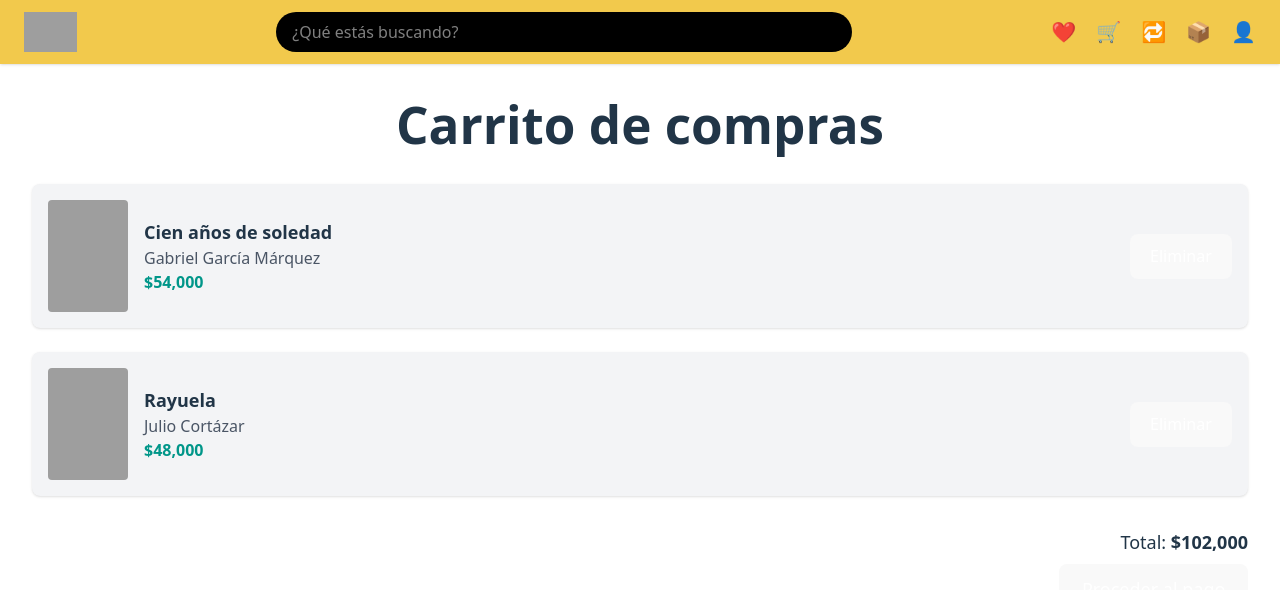
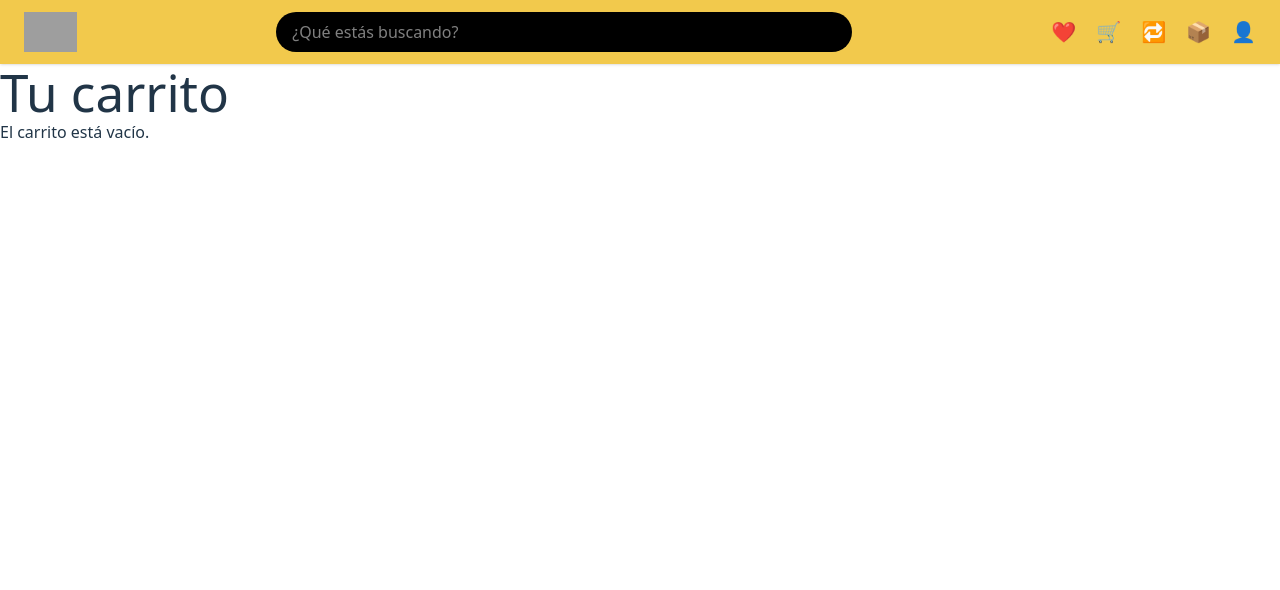
Before and after one commit to cdocamposanchez/get-a-book, a React (Vite) app: page /cart in a window 1280 px wide. Shown: the top 590 px of the page. Built offline with nearby package versions, Linux system fonts and the light colour scheme; grey boxes are pictures that could not be loaded.

Commit message:
Update CartPage.tsx

```diff
--- a/src/features/order/pages/CartPage.tsx
+++ b/src/features/order/pages/CartPage.tsx
@@ -1,60 +1,42 @@
-const CartPage = () => {
-  const items = [
-    {
-      id: 1,
-      title: 'Cien años de soledad',
-      author: 'Gabriel García Márquez',
-      price: 54000,
-      image: 'https://images.unsplash.com/photo-1544716278-ca5e3f4abd8c?fit=crop&w=100&q=80',
-    },
-    {
-      id: 2,
-      title: 'Rayuela',
-      author: 'Julio Cortázar',
-      price: 48000,
-      image: 'https://images.unsplash.com/photo-1544717305-996b815c338c?fit=crop&w=100&q=80',
-    },
-  ];
+import { useCart } from "../../book/hooks/useCart";
+import type { CartItem } from "../../book/hooks/useCart";
 
-  const total = items.reduce((acc, item) => acc + item.price, 0);
+
+export default function CartPage() {
+  const {
+    cartItems,
+    removeFromCart,
+    updateQuantity,
+    total,
+    clearCart,
+  } = useCart();
 
   return (
-      <div className="p-8 font-sans">
-        <h1 className="text-3xl font-bold text-center mb-8">Carrito de compras</h1>
-
-        <div className="flex flex-col gap-6">
-          {items.map(item => (
-              <div
-                  className="flex items-center bg-gray-100 p-4 rounded-lg shadow-sm"
-                  key={item.id}
-              >
-                <img
-                    src={item.image}
-                    alt={item.title}
-                    className="w-20 h-28 object-cover mr-4 rounded"
-                />
-                <div className="flex-grow">
-                  <h2 className="text-lg font-semibold">{item.title}</h2>
-                  <p className="text-gray-600">{item.author}</p>
-                  <p className="text-teal-600 font-bold">${item.price.toLocaleString()}</p>
+    <div className="cart-page">
+      <h1>Tu carrito</h1>
+      {cartItems.length === 0 ? (
+        <p>El carrito está vacío.</p>
+      ) : (
+        <div>
+          {cartItems.map((item: CartItem) => (
+            <div key={item.id} className="cart-item">
+              <img src={item.image} alt={item.title} width={80} />
+              <div>
+                <h2>{item.title}</h2>
+                <p>${item.price} x {item.quantity}</p>
+                <div>
+                  <button onClick={() => updateQuantity(item.id, item.quantity - 1)}>-</button>
+                  <span>{item.quantity}</span>
+                  <button onClick={() => updateQuantity(item.id, item.quantity + 1)}>+</button>
+                  <button onClick={() => removeFromCart(item.id)}>Eliminar</button>
                 </div>
-                <button className="bg-red-500 text-white px-4 py-2 rounded-md hover:bg-red-600 transition">
-                  Eliminar
-                </button>
               </div>
+            </div>
           ))}
+          <h3>Total: ${total.toFixed(2)}</h3>
+          <button onClick={clearCart}>Vaciar carrito</button>
         </div>
-
-        <div className="mt-8 text-right text-lg">
-          <p>
-            Total: <strong>${total.toLocaleString()}</strong>
-          </p>
-          <button className="mt-2 px-6 py-3 bg-teal-600 text-white rounded-lg hover:bg-teal-700 transition text-base">
-            Proceder al pago
-          </button>
-        </div>
-      </div>
+      )}
+    </div>
   );
-};
-
-export default CartPage;
+}
```
